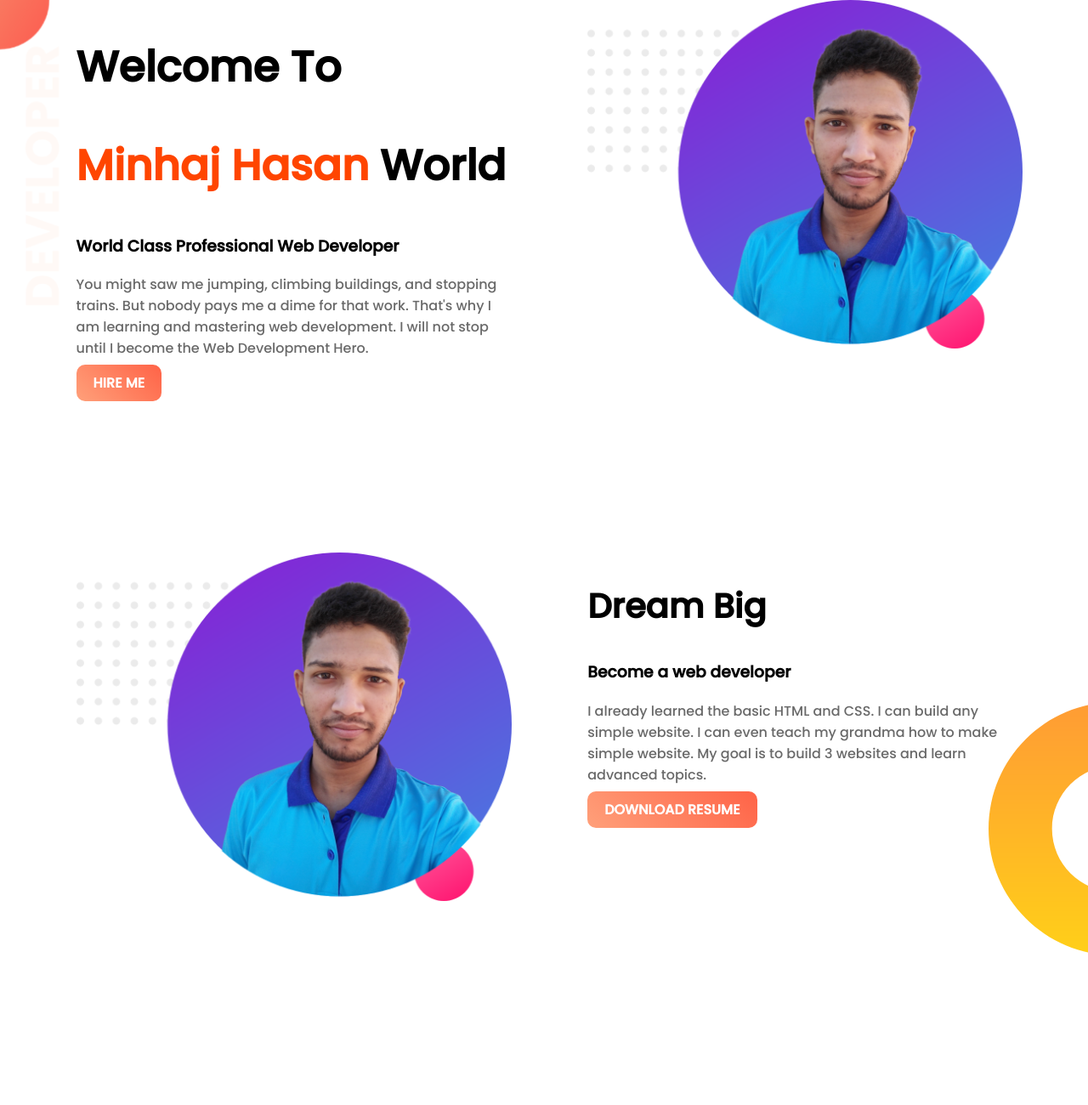
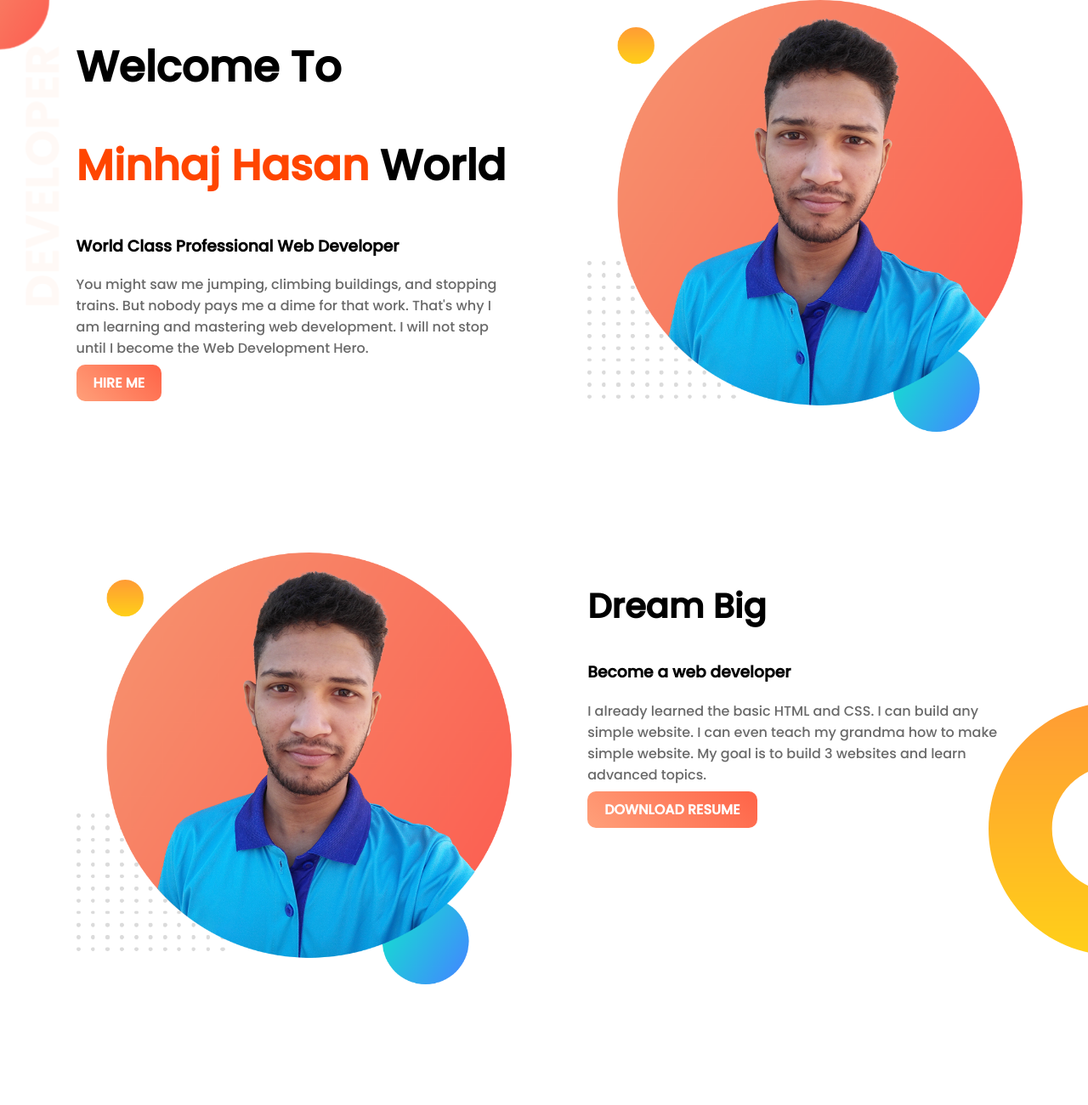
Before and after one commit to minhajhasan-dev/web-portfolio, a plain HTML site: page index.html in a window 1280 px wide. Shown: the top 1300 px of the page at 85% size. Drawn offline with Linux system fonts and the light colour scheme.

Commit message:
changed image

```diff
--- a/index.html
+++ b/index.html
@@ -18,12 +18,12 @@
     <a class="Link-button" target="_blank" href="https://www.linkedin.com/in/md-minhaj-hasan-9aa673133/">HIRE ME</a>
         </div>
         <div class="half-width">
-            <img src="Images/Profile-2.png" alt="Minhaj Hasan">
+            <img src="Images/main.png" alt="Minhaj Hasan">
         </div>
     </section>
     <section class="dream-area">
         <div class="half-width">
-            <img src="Images/Profile-2.png" alt="Minhaj Hasan">
+            <img src="Images/main.png" alt="Minhaj Hasan">
         </div>
         <div class="half-width">
             <h2>Dream Big</h2>
```
